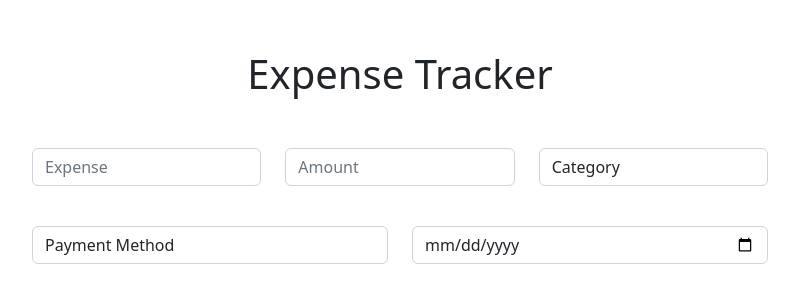
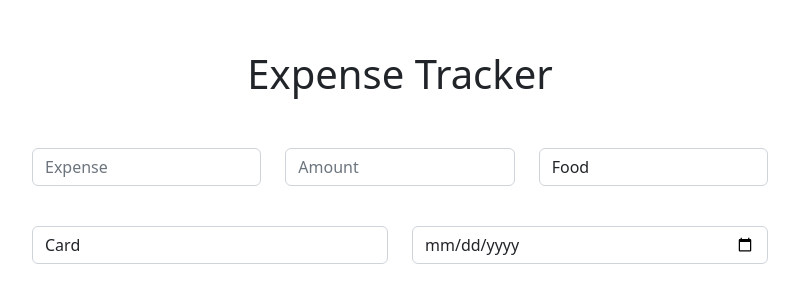
Before and after one commit to imcodingdreams/expense-tracker-app-react, a React (Create React App) app: page / in a window 1280 px wide. Shown: the top 302 px of the page, without its empty margins (240-1039 px from the left). Built offline with nearby package versions, Linux system fonts and the light colour scheme.

Commit message:
DefautValue fixed

```diff
--- a/src/components/AddExpense.js
+++ b/src/components/AddExpense.js
@@ -32,7 +32,7 @@ export const AddExpense = ({ handleClickSave, expenseNameRef, expenseAmountRef,
                   name="expenseName"
                   //id="expenseName"
                   placeholder="Expense"
-                  required="true"
+                  //required="true"
                 />
               </Col>
               <Col xs={12} lg={4} className="col">
@@ -44,17 +44,17 @@ export const AddExpense = ({ handleClickSave, expenseNameRef, expenseAmountRef,
                   step=".01"
                   placeholder="Amount"
                   //id="expenseAmount"
-                  required="true"
+                  //required="true"
                 />
               </Col>
               <Col xs={12} lg={4} className="col">
-                <FormControl controlid='form.Category' as='select'
+                <Form.Control controlid='form.Category' as='select'
                   ref={expenseCategoryRef}
                   name="expenseCategory"
                   //id="expenseCategory"
-                  required="true"
+                  //required="true"
                 >
-                  <option value="" disabled selected hidden>Category</option>
+                  <option value="" disabled  hidden>Category</option>
                   <option value="Food">Food</option>
                   <option value="Personal Care">Personal Care</option>
                   <option value="Medical">Medical</option>
@@ -70,7 +70,7 @@ export const AddExpense = ({ handleClickSave, expenseNameRef, expenseAmountRef,
                   <option value="Pets">Pets</option>
                   <option value="Debt">Debt</option>
                   <option value="Other">Other</option>
-                </FormControl>
+                </Form.Control>
               </Col>
             </Row>
             <Row style={{ marginBottom: "40px" }}>
@@ -80,9 +80,9 @@ export const AddExpense = ({ handleClickSave, expenseNameRef, expenseAmountRef,
                   name="payment"
                   //id="paymentMethod"
                   className="payment-method"
-                  required="true"
+                  //required="true"
                 >
-                  <option value="" disabled selected hidden>Payment Method</option>
+                  <option value="" disabled hidden>Payment Method</option>
                   <option value="Card">Card</option>
                   <option value="Cash">Cash</option>
                   <option value="Cryptocoin">Cryptocoin</option>
@@ -96,7 +96,7 @@ export const AddExpense = ({ handleClickSave, expenseNameRef, expenseAmountRef,
                   name="expenseDate"
                   //id="expenseDate"
                   placeholder="Choose date"
-                  required="true"
+                  //required="true"
                 />
               </Col>
             </Row>
@@ -104,7 +104,7 @@ export const AddExpense = ({ handleClickSave, expenseNameRef, expenseAmountRef,
               <Col className="col">
                 <div className="d-flex justify-content-center">
                   <Button style={{
-                    height: "40px", width: "80px", textAlign: "center", background: "#AEBDCA", color: "#000", borderColor: "lightGray", justifyContent: "center"
+                    height: "40px", width: "80px", textAlign: "center", background: "#AEBDCA", color: "#000", borderColor: "lightGray", justifyContent: "center",
                   }} onClick={handleClickSave}>Save</Button>
                 </div>
               </Col>
```
